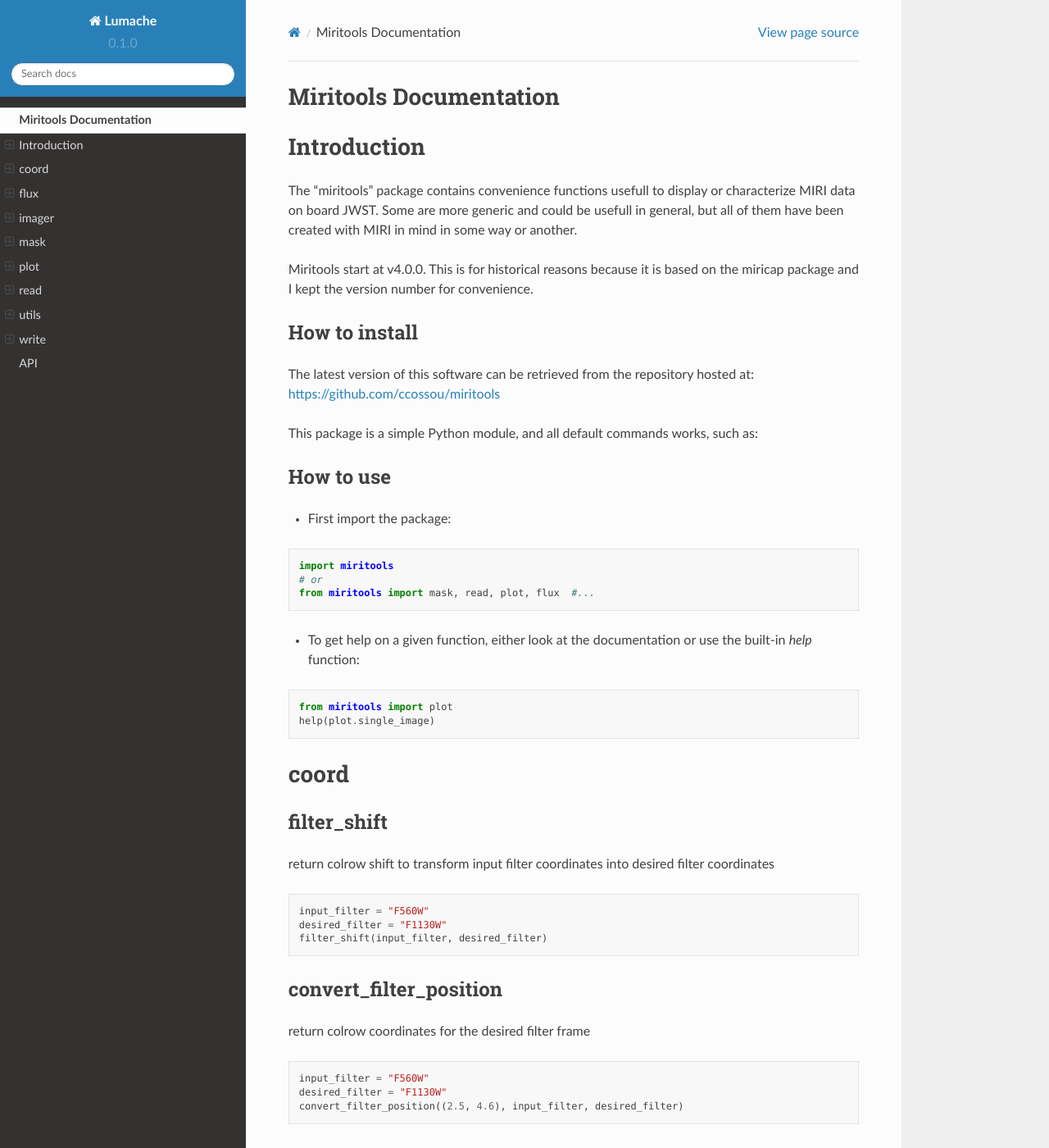
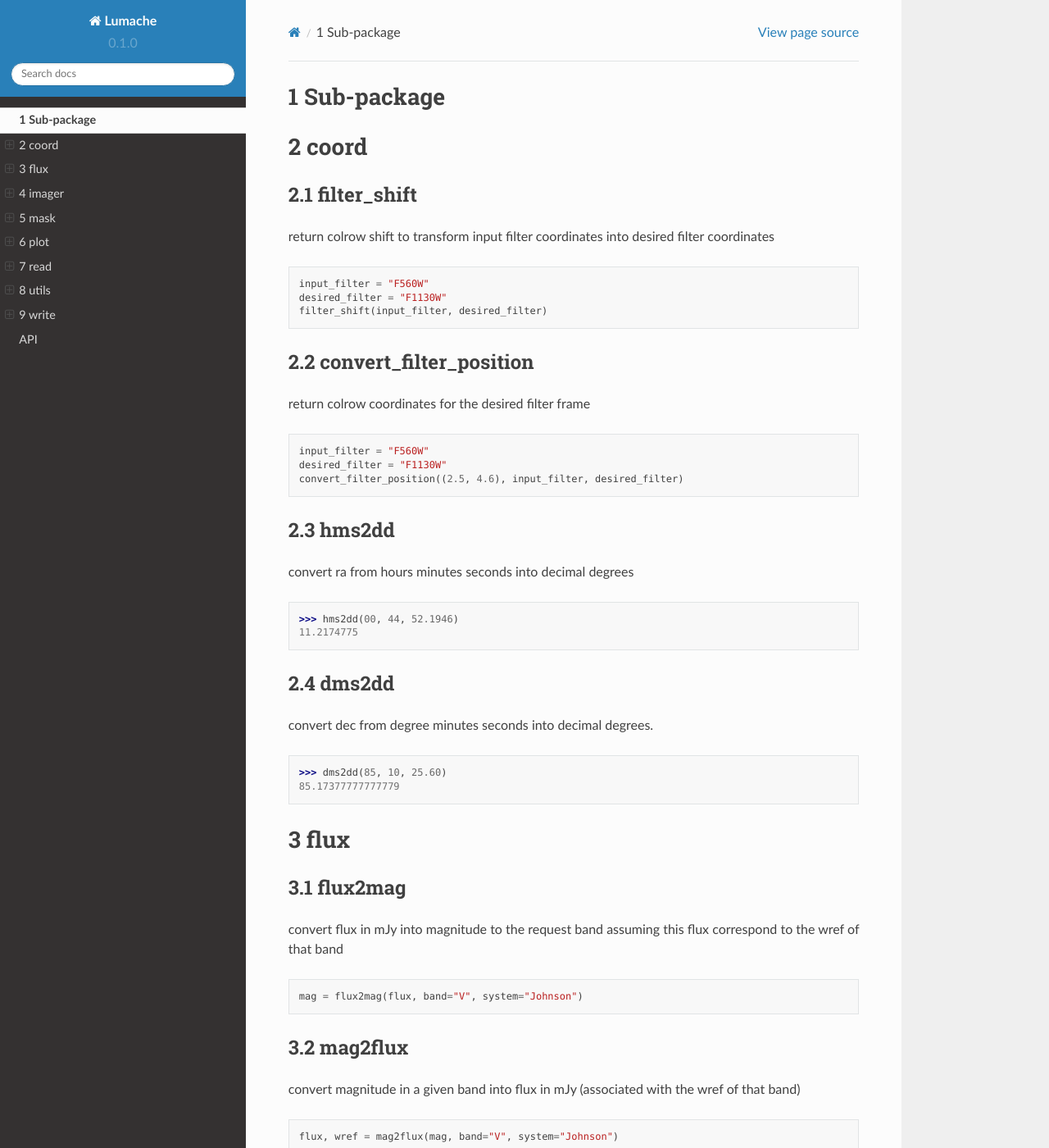
Before and after one commit to ccossou/rtd-tutorial, a Sphinx documentation site: the page built from docs/source/sub-package.rst, in a window 1280 px wide and 1400 px high. Shown: the whole window at 82% size. Built offline with Sphinx 7.4.7 and the Read the Docs theme 2.0.0, drawn with Linux system fonts in a browser that asks for light colours; some of the changed text lies outside the part shown.

Commit message:
RST: reshuffle

```diff
--- a/docs/source/usage.rst
+++ b/docs/source/sub-package.rst
@@ -1,41 +1,6 @@
-Miritools Documentation
+Sub-package
 ===========================
-
-Introduction
-=============
-The "miritools" package contains convenience functions usefull to display or characterize MIRI data on board JWST. Some are more generic and could be usefull in general, but all of them have been created with MIRI in mind in some way or another.
-
-Miritools start at v4.0.0. This is for historical reasons because it is based on the miricap package and I kept the version number for convenience.
-
-
-How to install
-------------------
-The latest version of this software can be retrieved from the repository hosted at:
-https://github.com/ccossou/miritools
-
-This package is a simple Python module, and all default commands
-works, such as:
-
-..  code-block:: console
-    pip install miritools
-
-How to use
------------------
-* First import the package:
-
-..  code-block:: python
-
-    import miritools
-    # or
-    from miritools import mask, read, plot, flux  #...
-
-* To get help on a given function, either look at the documentation or use the built-in *help* function:
-
-..  code-block:: python
-
-    from miritools import plot
-    help(plot.single_image)
-
+.. sectnum::
 
 coord
 ===========
@@ -85,6 +50,7 @@ flux
 flux2mag
 -----------------------
 convert flux in mJy into magnitude to the request band assuming this flux correspond to the wref of that band
+
 ..  code-block:: python
 
     mag = flux2mag(flux, band="V", system="Johnson")
@@ -219,7 +185,9 @@ Force some pixel DQ as visible (and exclude them from the mask). Combined DQ are
 
     output_mask = change_mask(input_mask, exclude_from_mask=[2])
 
-NOTE: If a pixel had multiple statuses (e.g 1 and 4) and you remove the status *1* from the mask, that pixel will still be masked because status *4* is still here.
+.. note::
+
+    If a pixel had multiple statuses (e.g 1 and 4) and you remove the status *1* from the mask, that pixel will still be masked because status *4* is still here.
 
 combine_masks
 -----------------------
@@ -383,7 +351,10 @@ Optional:
 * *sat_limit*: DN count at which the pixel is considered saturated. By default 62000
 * *filename*: If given, will save the figure to a file.
 +
-NOTE: that you can do that later since the figure is returned by the function.
+
+.. note::
+
+    That you can do that later since the figure is returned by the function.
 
 .Exemple of the *imager.plot.MIRI_saturation_frame()* function
 image::saturation_analysis.svg[]
```
Also changed, not shown: docs/source/index.rst (+38 -7 lines).
